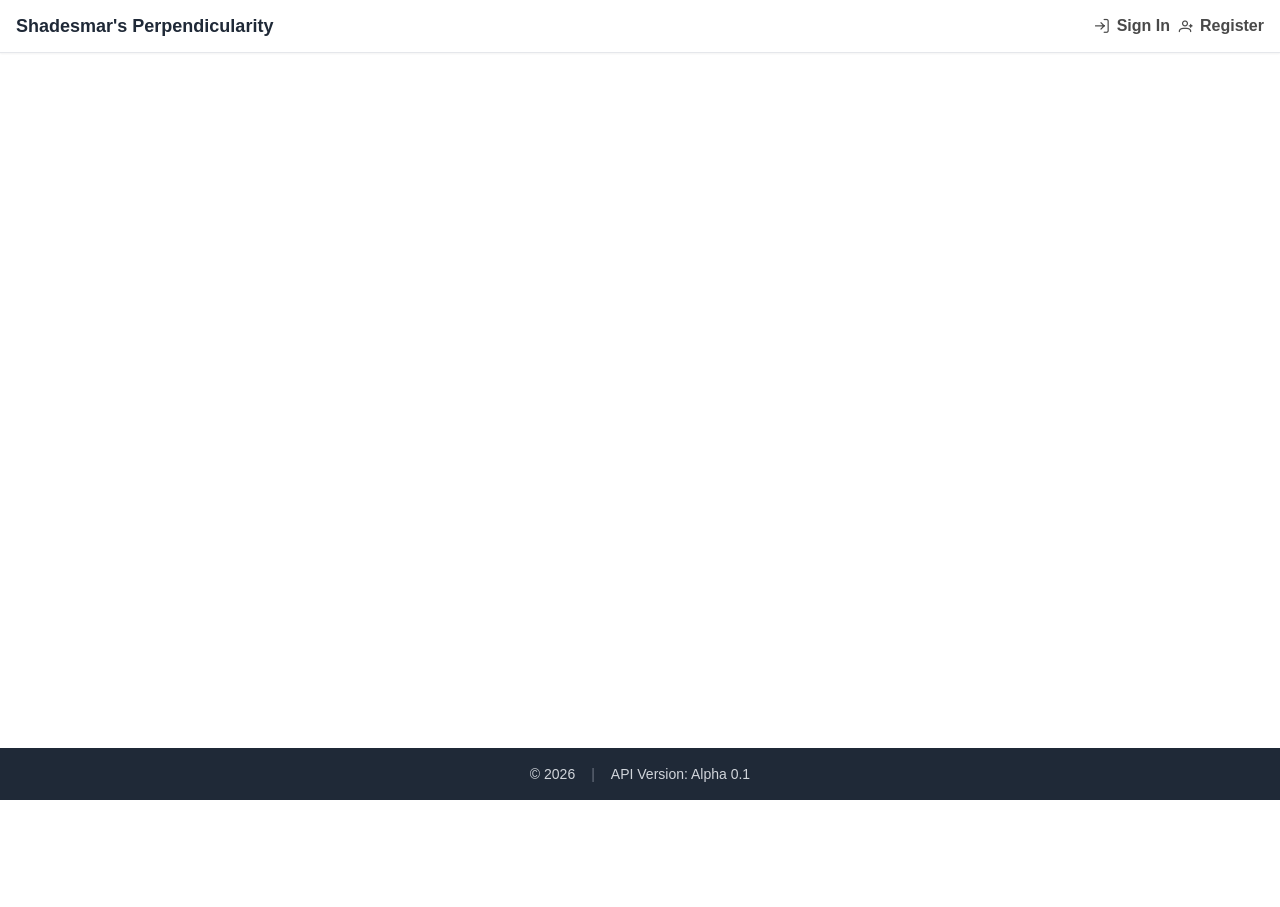
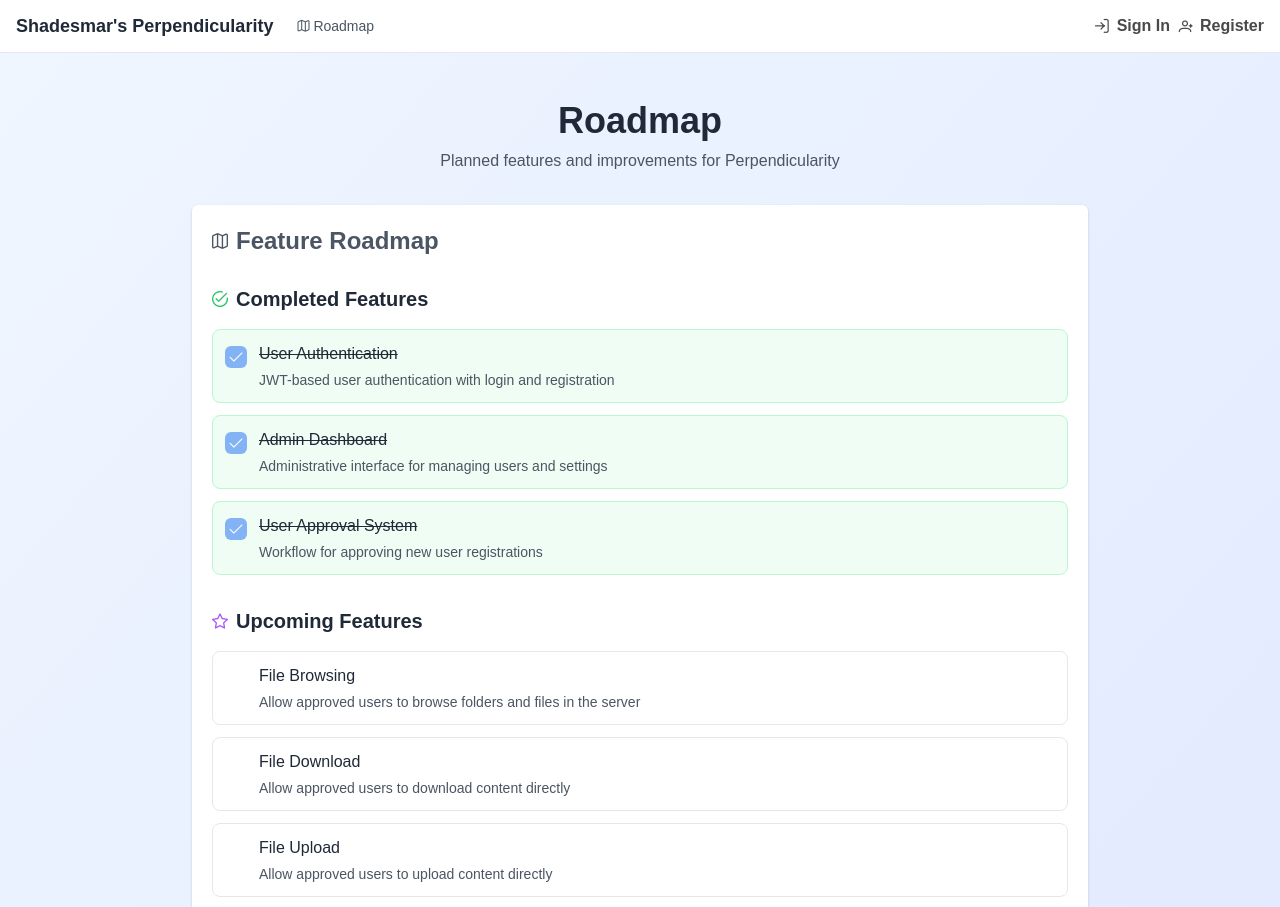
Before and after one commit to PhantomVulpes/perpendicularity, a Vue app in the folder Ui/: page /roadmap in a window 1280 px wide. Shown: the top 907 px of the page. Before the commit the page ends 800 px from the top, so only its background shows below. Built offline with nearby package versions, Linux system fonts and the light colour scheme; a web font is replaced by a local one.

Commit message:
Added roadmap for users to see what's coming. This may be replaced with a Zinc API call in the future

```diff
--- a/Ui/src/components/AppHeader.vue
+++ b/Ui/src/components/AppHeader.vue
@@ -2,10 +2,19 @@
   <div class="bg-white border-b border-gray-200 shadow-sm">
     <div class="container mx-auto px-4 py-3">
       <div class="flex items-center justify-between">
-        <!-- Left: App Title -->
-        <RouterLink to="/" class="text-lg font-semibold text-gray-800 hover:text-blue-600 transition-colors cursor-pointer">
-          Shadesmar's Perpendicularity
-        </RouterLink>
+        <!-- Left: App Title & Navigation -->
+        <div class="flex items-center gap-6">
+          <RouterLink to="/" class="text-lg font-semibold text-gray-800 hover:text-blue-600 transition-colors cursor-pointer">
+            Shadesmar's Perpendicularity
+          </RouterLink>
+          <RouterLink
+            to="/roadmap"
+            class="text-sm font-medium text-gray-600 hover:text-blue-600 transition-colors flex items-center gap-1"
+          >
+            <i class="pi pi-map text-xs"></i>
+            Roadmap
+          </RouterLink>
+        </div>
 
         <!-- Right: Auth Actions or User Info -->
         <div v-if="isAuthenticated" class="flex items-center gap-3">
--- a/Ui/src/router/index.ts
+++ b/Ui/src/router/index.ts
@@ -32,6 +32,11 @@ const routes: RouteRecordRaw[] = [
     path: '/admin/approve-users',
     name: 'ApproveUsers',
     component: () => import('../views/ApproveUsersPage.vue')
+  },
+  {
+    path: '/roadmap',
+    name: 'Roadmap',
+    component: () => import('../views/RoadmapPage.vue')
   }
 ]
 
--- /dev/null
+++ b/Ui/src/views/RoadmapPage.vue
@@ -0,0 +1,187 @@
+<template>
+  <div class="min-h-screen bg-gradient-to-br from-blue-50 to-indigo-100 dark:from-gray-900 dark:to-gray-800">
+    <div class="container mx-auto px-4 py-12">
+      <div class="max-w-4xl mx-auto">
+        <!-- Header -->
+        <div class="text-center mb-8">
+          <h1 class="text-4xl font-bold text-gray-800 dark:text-white mb-2">
+            Roadmap
+          </h1>
+          <p class="text-gray-600 dark:text-gray-400">
+            Planned features and improvements for Perpendicularity
+          </p>
+        </div>
+
+        <!-- Roadmap Card -->
+        <Card class="mb-6">
+          <template #title>
+            <div class="flex items-center gap-2 text-2xl">
+              <i class="pi pi-map text-primary"></i>
+              Feature Roadmap
+            </div>
+          </template>
+
+          <template #content>
+            <!-- Completed Features Section -->
+            <div class="mb-8">
+              <h2 class="text-xl font-semibold text-gray-800 dark:text-white mb-4 flex items-center gap-2">
+                <i class="pi pi-check-circle text-green-500"></i>
+                Completed Features
+              </h2>
+              <div class="space-y-3">
+                <div
+                  v-for="feature in completedFeatures"
+                  :key="feature.id"
+                  class="flex items-start gap-3 p-3 rounded-lg bg-green-50 dark:bg-green-900/20 border border-green-200 dark:border-green-800"
+                >
+                  <Checkbox
+                    v-model="feature.completed"
+                    :binary="true"
+                    :disabled="true"
+                    class="mt-1"
+                  />
+                  <div class="flex-1">
+                    <div class="font-medium text-gray-800 dark:text-white line-through">
+                      {{ feature.title }}
+                    </div>
+                    <div class="text-sm text-gray-600 dark:text-gray-400 mt-1">
+                      {{ feature.description }}
+                    </div>
+                  </div>
+                </div>
+              </div>
+            </div>
+
+            <!-- Upcoming Features Section -->
+            <div>
+              <h2 class="text-xl font-semibold text-gray-800 dark:text-white mb-4 flex items-center gap-2">
+                <i class="pi pi-star text-purple-500"></i>
+                Upcoming Features
+              </h2>
+              <div class="space-y-3">
+                <div
+                  v-for="feature in upcomingFeatures"
+                  :key="feature.id"
+                  class="flex items-start gap-3 p-3 rounded-lg bg-white dark:bg-gray-800 border border-gray-200 dark:border-gray-700 hover:shadow-md transition-shadow"
+                >
+                  <Checkbox
+                    v-model="feature.completed"
+                    :binary="true"
+                    :disabled="true"
+                    class="mt-1"
+                  />
+                  <div class="flex-1">
+                    <div class="font-medium text-gray-800 dark:text-white">
+                      {{ feature.title }}
+                    </div>
+                    <div class="text-sm text-gray-600 dark:text-gray-400 mt-1">
+                      {{ feature.description }}
+                    </div>
+                  </div>
+                </div>
+              </div>
+            </div>
+          </template>
+        </Card>
+
+        <!-- Tech Stack Footer -->
+        <div class="text-center text-sm text-gray-500 dark:text-gray-400">
+          Vue3, PrimeVue, Tailwind
+        </div>
+      </div>
+    </div>
+  </div>
+</template>
+
+<script setup lang="ts">
+import { ref } from 'vue'
+import Card from 'primevue/card'
+import Checkbox from 'primevue/checkbox'
+
+interface RoadmapFeature {
+  id: number
+  title: string
+  description: string
+  completed: boolean
+}
+
+// Completed features
+const completedFeatures = ref<RoadmapFeature[]>([
+  {
+    id: 1,
+    title: 'User Authentication',
+    description: 'JWT-based user authentication with login and registration',
+    completed: true
+  },
+  {
+    id: 2,
+    title: 'Admin Dashboard',
+    description: 'Administrative interface for managing users and settings',
+    completed: true
+  },
+  {
+    id: 3,
+    title: 'User Approval System',
+    description: 'Workflow for approving new user registrations',
+    completed: true
+  }
+])
+
+// Upcoming features
+const upcomingFeatures = ref<RoadmapFeature[]>([
+  {
+    id: 4,
+    title: 'File Browsing',
+    description: 'Allow approved users to browse folders and files in the server',
+    completed: false
+  },
+  {
+    id: 5,
+    title: 'File Download',
+    description: 'Allow approved users to download content directly',
+    completed: false
+  },
+  {
+    id: 6,
+    title: 'File Upload',
+    description: 'Allow approved users to upload content directly',
+    completed: false
+  },
+  {
+    id: 7,
+    title: 'Personal File Storage',
+    description: 'Allow approved users to create their own private folders and store their own files',
+    completed: false
+  },
+  {
+    id: 8,
+    title: 'New Content Dashboard',
+    description: 'Get notified on the home page when new content is added',
+    completed: false
+  },
+  {
+    id: 9,
+    title: 'Storage Analytics',
+    description: 'Dashboard showing storage usage, popular content, and statistics',
+    completed: false
+  },
+  {
+    id: 10,
+    title: 'Content Request System',
+    description: 'Users can request new content to be added to the server',
+    completed: false
+  },
+  {
+    id: 11,
+    title: 'User Tagging System',
+    description: 'Browse through user-tagged files with custom tags and categories',
+    completed: false
+  },
+  {
+    id: 12,
+    title: 'Advanced Search',
+    description: 'Enhanced search functionality with filters and categories',
+    completed: false
+  },
+])
+</script>
```
